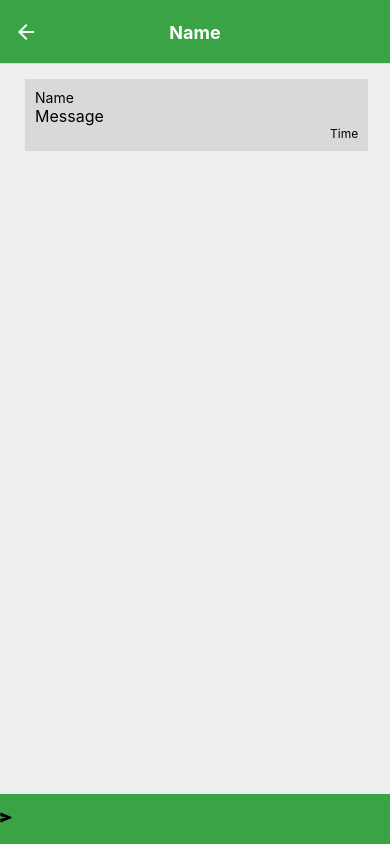
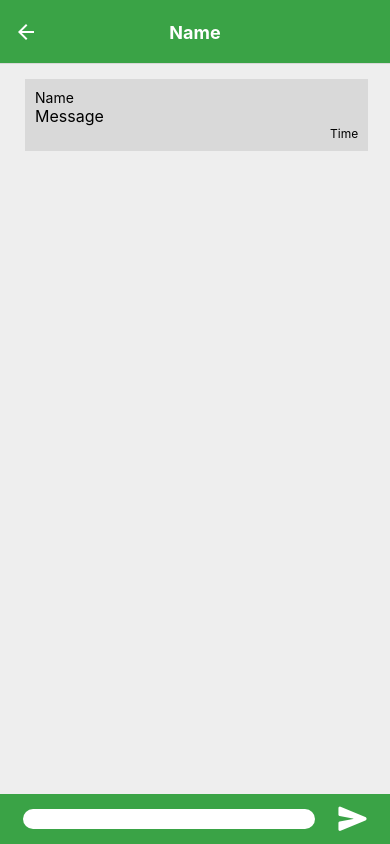
Before and after one commit to khaled-bissani/shelves-tracker, a React Native app in the folder supermarket-frontend/: screen /ChatMessage in a window 390 px wide. Built offline with nearby package versions, Linux system fonts and the light colour scheme.

Commit message:
Frontend <> Supermarket frontend: styling the text input in the chat message page

```diff
--- a/supermarket-frontend/src/pages/chatMessage/ChatMessage.js
+++ b/supermarket-frontend/src/pages/chatMessage/ChatMessage.js
@@ -1,5 +1,6 @@
 import { Ionicons } from "@expo/vector-icons";
 import { ScrollView, Text, TextInput, View } from "react-native";
+import { colors, fonts } from "../../constants/palette";
 import styles from "./styles";
 
 const ChatMessage = () => {
@@ -14,10 +15,10 @@ const ChatMessage = () => {
                     <Text style={styles.time}>Time</Text>
                 </View>
             </View>
-        </ScrollView>
+            </ScrollView>
         <View style={styles.footerContainer}>
-            <TextInput keyboardType={'default'}/>
-            <Ionicons name="send"/>
+            <TextInput keyboardType={'default'} style={styles.textInput}/>
+            <Ionicons name="send" color={colors.white} size={fonts.iconSize}/>
         </View>
     </View>
 }
--- a/supermarket-frontend/src/pages/chatMessage/styles.js
+++ b/supermarket-frontend/src/pages/chatMessage/styles.js
@@ -32,7 +32,17 @@ export default StyleSheet.create({
         fontSize: 12
     },
     footerContainer: {
+        flexDirection:'row',
+        justifyContent:'space-evenly',
+        alignItems:'center',
         backgroundColor: colors.primary,
         height:50
     },
+    textInput: {
+        width:'75%',
+        backgroundColor: colors.white,
+        borderRadius:10,
+        fontSize: fonts.text,
+        paddingHorizontal:10,
+    }
 })
```
